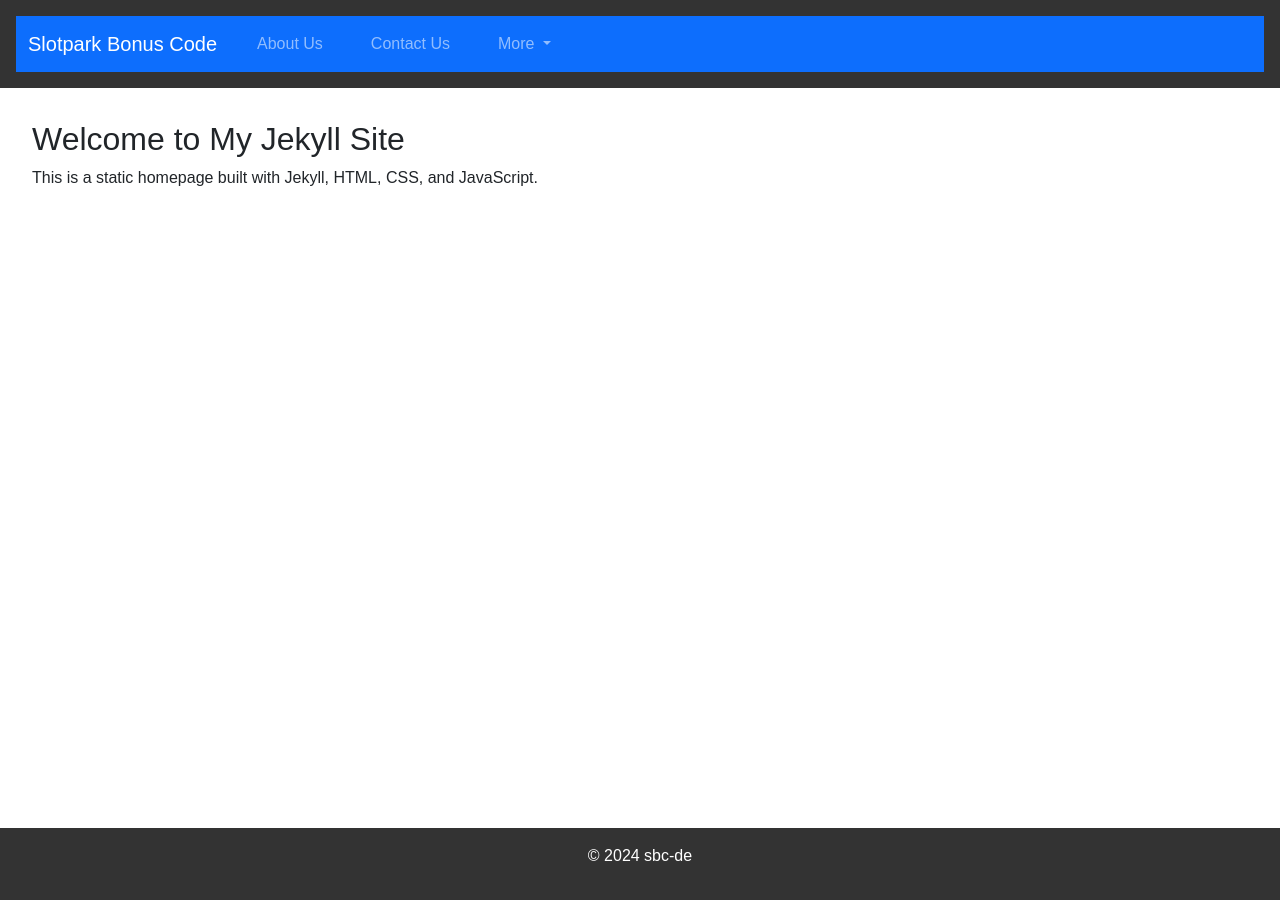
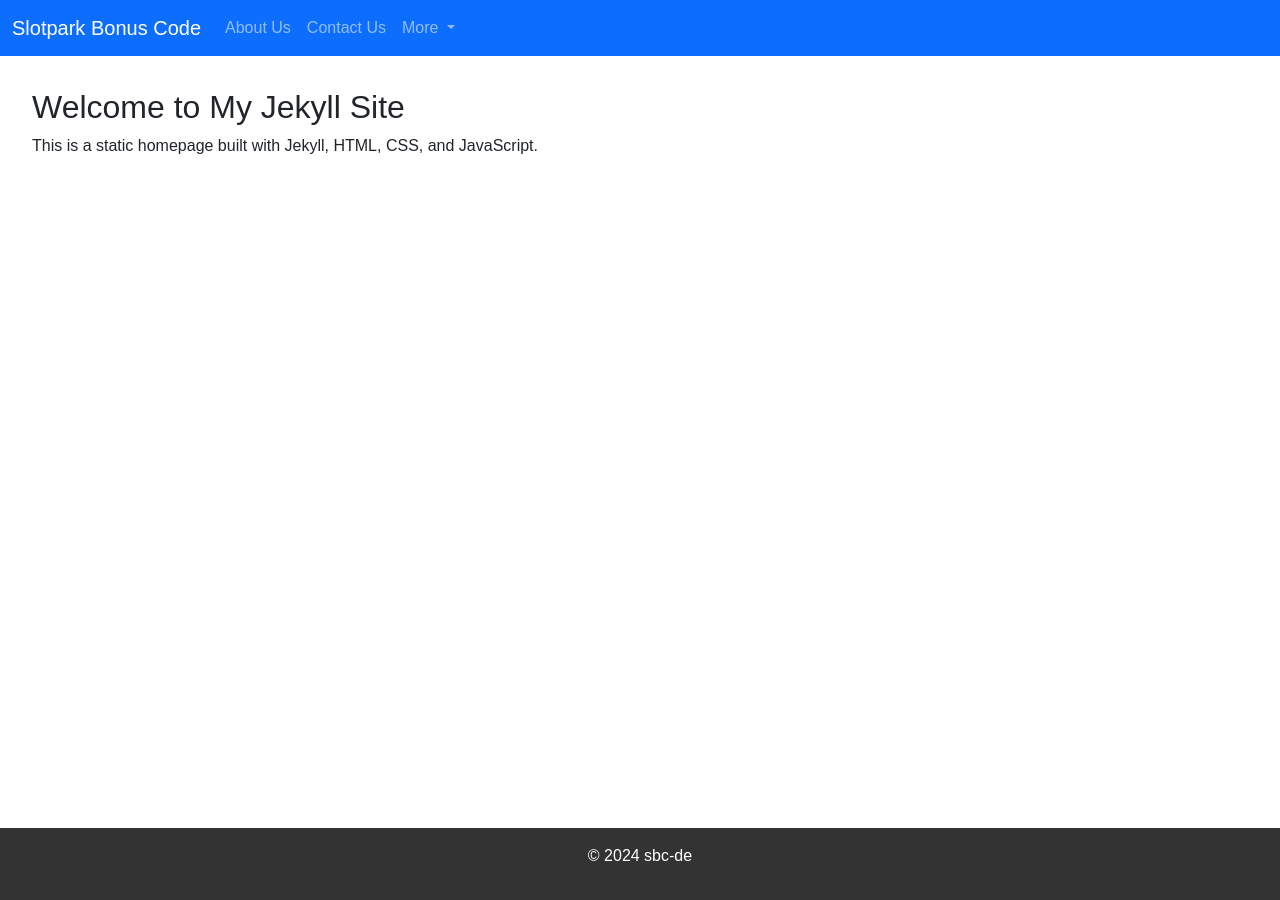
Before and after one commit to Prollad99/sbc-de, a Jekyll site: the page built from index.html, in a window 1280 px wide. Built offline with Jekyll 4.4.1, drawn with Linux system fonts in a browser that asks for light colours.

Commit message:
Update style.css

```diff
--- a/assets/css/style.css
+++ b/assets/css/style.css
@@ -3,28 +3,6 @@ body {
   font-family: Arial, sans-serif;
   margin: 0;
   padding: 0;
-}
-
-header {
-  background-color: #333;
-  color: #fff;
-  padding: 1rem;
-  text-align: center;
-}
-
-nav ul {
-  list-style: none;
-  padding: 0;
-}
-
-nav ul li {
-  display: inline;
-  margin: 0 1rem;
-}
-
-nav ul li a {
-  color: #fff;
-  text-decoration: none;
 }
 
 main {
```
